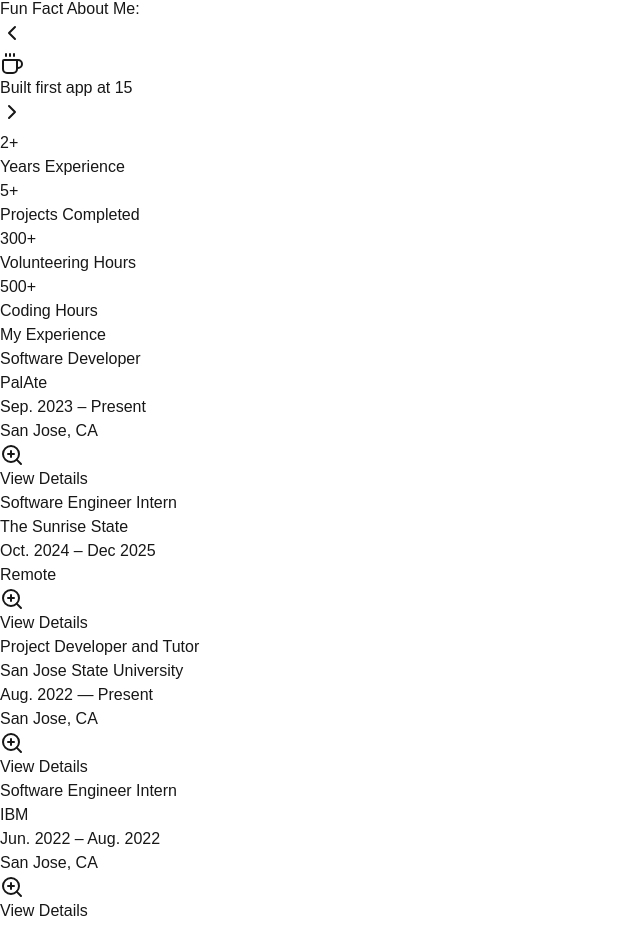
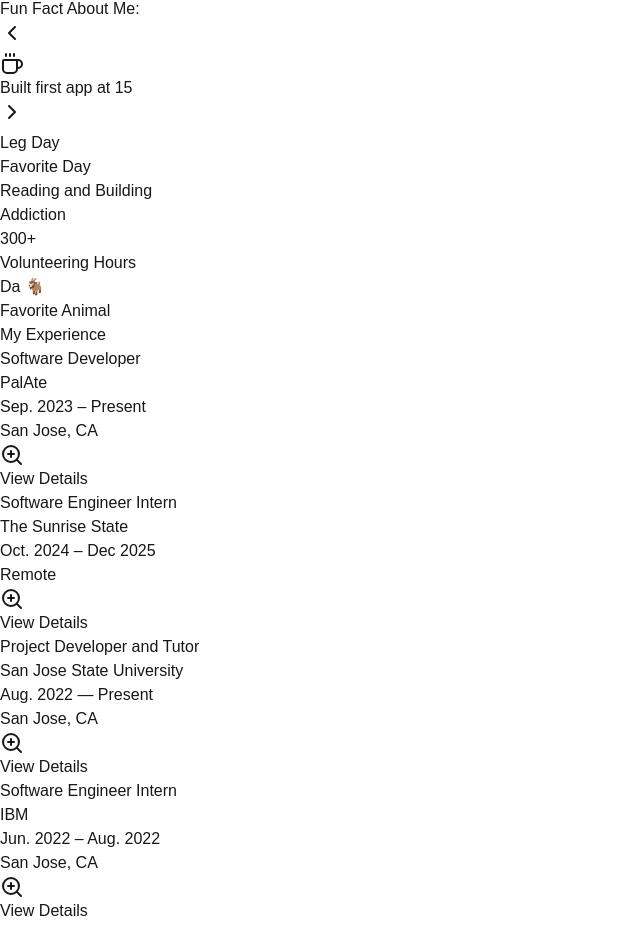
Before and after one commit to WillN-byte/PersonalWebsite, a Next.js app: page / in a window 1280 px wide. Shown: the part 1019-1945 px from the top of the page, without its empty margins (0-640 px from the left). Built offline with nearby package versions, Linux system fonts and the light colour scheme.

Commit message:
added changes again due to forgetting to push changes before pulling

```diff
--- a/src/app/components/sections/AboutMe.tsx
+++ b/src/app/components/sections/AboutMe.tsx
@@ -1,10 +1,8 @@
 "use client";
 
 import { useState, useEffect } from "react";
-//import Image from "next/image";
 import { motion, useAnimation } from "framer-motion";
 import { useInView } from "react-intersection-observer";
-//import { Button } from "../ui/Button";
 import { Card, CardContent } from "@/app/components/ui/Card";
 import {
   ChevronLeft,
@@ -29,10 +27,10 @@
 ];
 
 const stats = [
-  { label: "Years Experience", value: "2+" },
-  { label: "Projects Completed", value: "5+" },
+  { label: "Favorite Day", value: "Leg Day" },
+  { label: "Addiction", value: "Reading and Building" },
   { label: "Volunteering Hours", value: "300+" },
-  { label: "Coding Hours", value: "500+" },
+  { label: "Favorite Animal", value: "Da 🐐" },
 ];
 
 export default function AboutMe() {
@@ -62,7 +60,10 @@
   };
 
   return (
-    <section id="about" className="py-16 md:py-24">
+    <section
+      id="about"
+      className="py-16 md:py-24 bg-black bg-opacity-50 backdrop-blur-lg"
+    >
       <motion.div
         ref={ref}
         animate={controls}
@@ -75,19 +76,22 @@
         className="container mx-auto px-4"
       >
         <div className="grid grid-cols-1 md:grid-cols-2 gap-8 items-center">
+          {/* Left Column: About Me Text */}
           <motion.div
             whileHover={{ scale: 1.05 }}
             transition={{ type: "spring", stiffness: 300 }}
             className="space-y-6"
           >
-            <h2 className="text-3xl font-bold mb-4">About Me</h2>
-            <p className="text-lg">
+            <h2 className="text-4xl md:text-5xl font-bold text-white mb-4">
+              About Me
+            </h2>
+            <p className="text-lg sm:text-xl lg:text-2xl text-white">
               Hi there! I&apos;m William Ngo, a passionate computer science
               graduate with a keen interest in software engineering. My journey
               in tech began with a curiosity about how things work, which
               quickly evolved into a love for creating innovative solutions.
             </p>
-            <p className="text-lg">
+            <p className="text-lg sm:text-xl lg:text-2xl text-white">
               With a strong foundation in various programming languages and a
               knack for problem-solving, I&apos;m always eager to take on new
               challenges and learn cutting-edge technologies. My goal is to
@@ -96,45 +100,51 @@
             </p>
           </motion.div>
 
+          {/* Right Column: Fun Facts and Stats */}
           <div className="space-y-8">
+            {/* Fun Facts Card */}
             <Card>
-              <CardContent className="p-6">
-                <h3 className="text-xl font-semibold mb-4">
+              <CardContent className="p-6 bg-white bg-opacity-10 rounded-lg">
+                <h3 className="text-2xl font-semibold text-white mb-4">
                   Fun Fact About Me:
                 </h3>
                 <div className="flex items-center justify-between">
                   <button
                     onClick={prevFact}
                     aria-label="Previous fact"
-                    className="p-2"
+                    className="p-2 hover:bg-white hover:bg-opacity-20 rounded-full transition-colors"
                   >
-                    <ChevronLeft className="h-6 w-6" />
+                    <ChevronLeft className="h-6 w-6 text-white" />
                   </button>
                   <div className="flex items-center space-x-4">
                     {funFacts[currentFact].icon}
-                    <p className="text-lg font-medium">
+                    <p className="text-xl md:text-2xl font-medium text-white">
                       {funFacts[currentFact].text}
                     </p>
                   </div>
                   <button
                     onClick={nextFact}
                     aria-label="Next fact"
-                    className="p-2"
+                    className="p-2 hover:bg-white hover:bg-opacity-20 rounded-full transition-colors"
                   >
-                    <ChevronRight className="h-6 w-6" />
+                    <ChevronRight className="h-6 w-6 text-white" />
                   </button>
                 </div>
               </CardContent>
             </Card>
 
-            <div className="grid grid-cols-2 gap-4">
+            {/* Stats Grid */}
+            <div className="grid grid-cols-1 sm:grid-cols-2 gap-4">
               {stats.map((stat, index) => (
-                <Card key={index}>
+                <Card
+                  key={index}
+                  className="bg-white bg-opacity-10 rounded-lg hover:bg-opacity-20 transition-colors"
+                >
                   <CardContent className="p-4 text-center">
-                    <h4 className="text-2xl font-bold">{stat.value}</h4>
-                    <p className="text-sm text-muted-foreground">
-                      {stat.label}
-                    </p>
+                    <h4 className="text-3xl font-bold text-white">
+                      {stat.value}
+                    </h4>
+                    <p className="text-base text-gray-300">{stat.label}</p>
                   </CardContent>
                 </Card>
               ))}
--- a/src/app/components/sections/Experience.tsx
+++ b/src/app/components/sections/Experience.tsx
@@ -4,7 +4,6 @@
 import { motion, AnimatePresence } from "framer-motion";
 import TimelineCard from "@/app/components/ui/TimelineCard";
 import ZoomedTimelineItem from "@/app/components/ui/ZoomedTimelineItem";
-//import logo from '@/assets/thesunrisestate_logo.jpg';
 
 const timelineData = [
   {
@@ -14,9 +13,10 @@
     location: "San Jose, CA",
     image: "/palate_logo.svg",
     accomplishments: [
-      "Engineered a React Native app with 20+ screens and 15+ integrated packages",
-      "Implemented advanced bitwise algorithms, reducing runtime by 37%",
-      "Orchestrated strategic product launch campaign, targeting 1,000+ potential clients",
+      "Engineered a React Native app with 20+ screens and 15+ integrated packages, including Google Maps API",
+      "Designed and maintained PostgreSQL databases using Supabase, implementing row-level security policies",
+      "Implemented advanced bitwise algorithms to optimize party-restaurant matching, reducing runtime by 37% and enhancing scalability for thousands of concurrent users",
+      "Orchestrated strategic product launch campaign, targeting 1,000+ potential clients and 10+ restaurants",
     ],
   },
   {
@@ -59,8 +59,8 @@
     location: "San Jose, CA",
     image: "/sce.webp",
     accomplishments: [
-      "Documented classification and clustering algorithms in Python",
-      "Built a machine learning model using tokenization and BERT embeddings",
+      "Documented classification and clustering algorithms in Python, like Decision Trees, with detailed explanations and performance analysis, creating a reusable foundation for future machine learning projects",
+      "Built a machine learning model using tokenization and BERT embeddings to match job postings with resumes",
     ],
   },
 ];
@@ -78,8 +78,10 @@
 
   return (
     <section id="experience" className="w-full py-16 relative bg-background">
-      <div className="max-w-7xl mx-auto px-4 sm:px-6 lg:px-8">
-        <h2 className="text-4xl font-bold text-center mb-12">My Experience</h2>
+      <div className="max-w-7xl mx-auto">
+        <h2 className="text-4xl sm:text-5xl font-bold text-center mb-8 sm:mb-12">
+          My Experience
+        </h2>
         <div className="grid grid-cols-1 sm:grid-cols-2 gap-8">
           {timelineData.map((item, index) => (
             <motion.div
--- a/src/app/page.tsx
+++ b/src/app/page.tsx
@@ -11,14 +11,12 @@
 export default function Home() {
   return (
     <Layout>
-      <main className="flex min-h-screen flex-col items-center justify-center p-24">
+      <main className="flex min-h-screen flex-col items-center justify-center p-4 sm:p-8 md:p-16 lg:p-24">
         <Hero />
         <AboutMe />
         <Experience />
-        {/* <AboutMe />
-        <Skills />
+        {/* <Skills />
         <Projects />
-        <Experience />
         <Education />
         <Contact /> */}
       </main>
```
